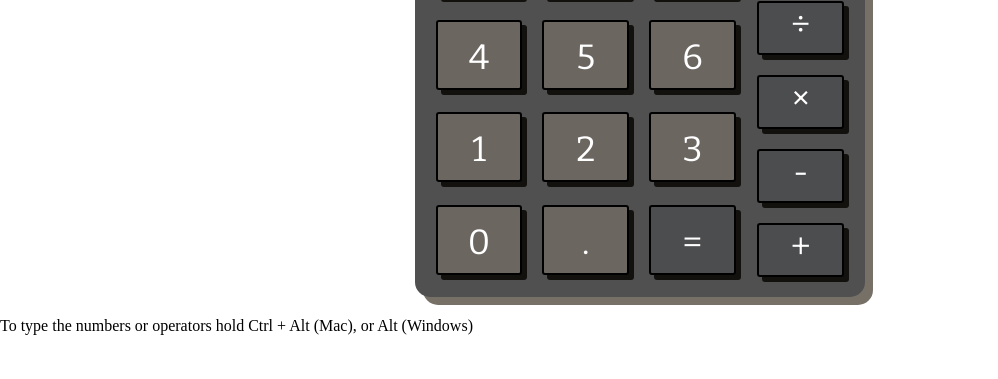
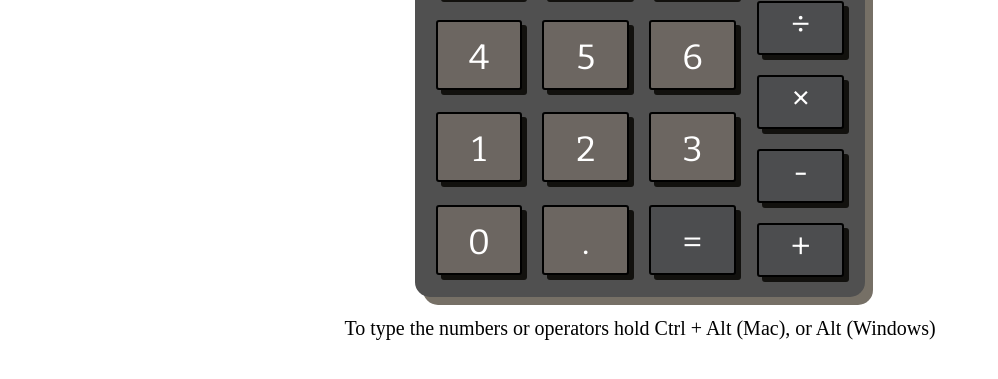
Before and after one commit to mph206/JS-Calculator, a plain HTML site: page index.html in a window 1280 px wide. Shown: the part 257-636 px from the top of the page, without its empty margins (0-998 px from the left). Drawn offline with nearby package versions, Linux system fonts and the light colour scheme; a web font is replaced by a local one.

Commit message:
centre align text

```diff
--- a/styles.scss
+++ b/styles.scss
@@ -112,3 +112,8 @@
     }
   }
 }
+
+p {
+  text-align: center;
+  font-size: 20px;
+}
```
Also changed, not shown: styles.css, 1 other file.
